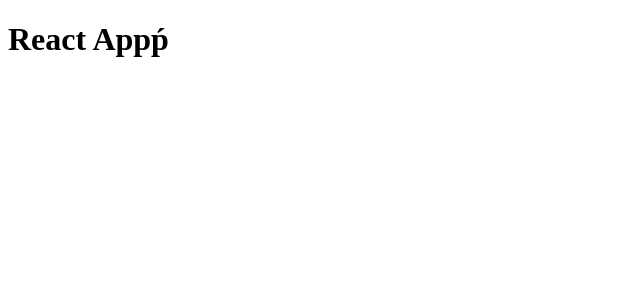
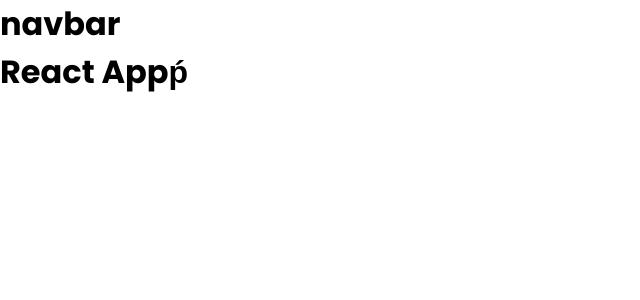
Before and after one commit to MaikHenriqueSP/profile-web-site, a React (Create React App) app: page / in a window 1280 px wide. Shown: the top 300 px of the page, without its empty margins (0-640 px from the left). Built offline with nearby package versions, Linux system fonts and the light colour scheme.

Commit message:
feat(base project): creation of the needed base settings
- creation of the needed stylesheets files
- addition of node-sass dependency
- creation of the base project folder structure
- creation of the navbar component and stylesheet

```diff
--- a/package.json
+++ b/package.json
@@ -6,6 +6,7 @@
     "@testing-library/jest-dom": "^5.11.4",
     "@testing-library/react": "^11.1.0",
     "@testing-library/user-event": "^12.1.10",
+    "node-sass": "^4.14.1",
     "react": "^17.0.1",
     "react-dom": "^17.0.1",
     "react-scripts": "4.0.1",
--- a/src/App.jsx
+++ b/src/App.jsx
@@ -1,8 +1,13 @@
 import React from "react";
+
+import { Navbar } from "./components";
+
+import "./style/scss/index.scss";
 
 function App() {
   return (
     <div className="App">
+      <Navbar />
       <h1>React Appṕ</h1>
     </div>
   );
--- /dev/null
+++ b/src/components/Main/Main.jsx
@@ -0,0 +1,5 @@
+import React from "react";
+
+const Main = () => <p>Main</p>;
+
+export default Main;
--- /dev/null
+++ b/src/components/Navbar/Navbar.jsx
@@ -0,0 +1,5 @@
+import React from "react";
+
+const Navbar = () => <h1>navbar</h1>;
+
+export default Navbar;
--- /dev/null
+++ b/src/components/index.js
@@ -0,0 +1,2 @@
+export { default as Navbar } from "./Navbar/Navbar";
+export { default as Main } from "./Main/Main";
--- /dev/null
+++ b/src/style/scss/_global.scss
@@ -0,0 +1,11 @@
+@import url("https://fonts.googleapis.com/css2?family=Poppins:ital,wght@0,100;0,200;0,300;0,400;0,500;0,600;0,700;0,800;0,900;1,100;1,200;1,300;1,400;1,500;1,600;1,700;1,800;1,900&display=swap");
+
+* {
+  margin: 0;
+  padding: 0;
+  box-sizing: border-box;
+}
+
+body {
+  font-family: "Poppins", sans-serif;
+}
--- /dev/null
+++ b/src/style/scss/_mixins.scss
@@ -0,0 +1,6 @@
+@mixin flexboxMixin($dir: null, $just: null, $align: null) {
+  display: flex;
+  flex-direction: $direction;
+  justify-content: $justify;
+  align-items: $align;
+}
--- /dev/null
+++ b/src/style/scss/_variables.scss
@@ -0,0 +1,3 @@
+$PRIMARY_WHITE: #ebeae8;
+$PRIMARY_BLACK: #262626;
+$PRIMARY_DARK_BLUE: #1d1f31;
--- /dev/null
+++ b/src/style/scss/index.scss
@@ -0,0 +1,3 @@
+@import "./global";
+@import "./variables";
+@import "./mixins";
```
Also changed, not shown: src/components/Navbar/Navbar.module.scss (added), 2 other files (tests, documents, lock files or other folders).
